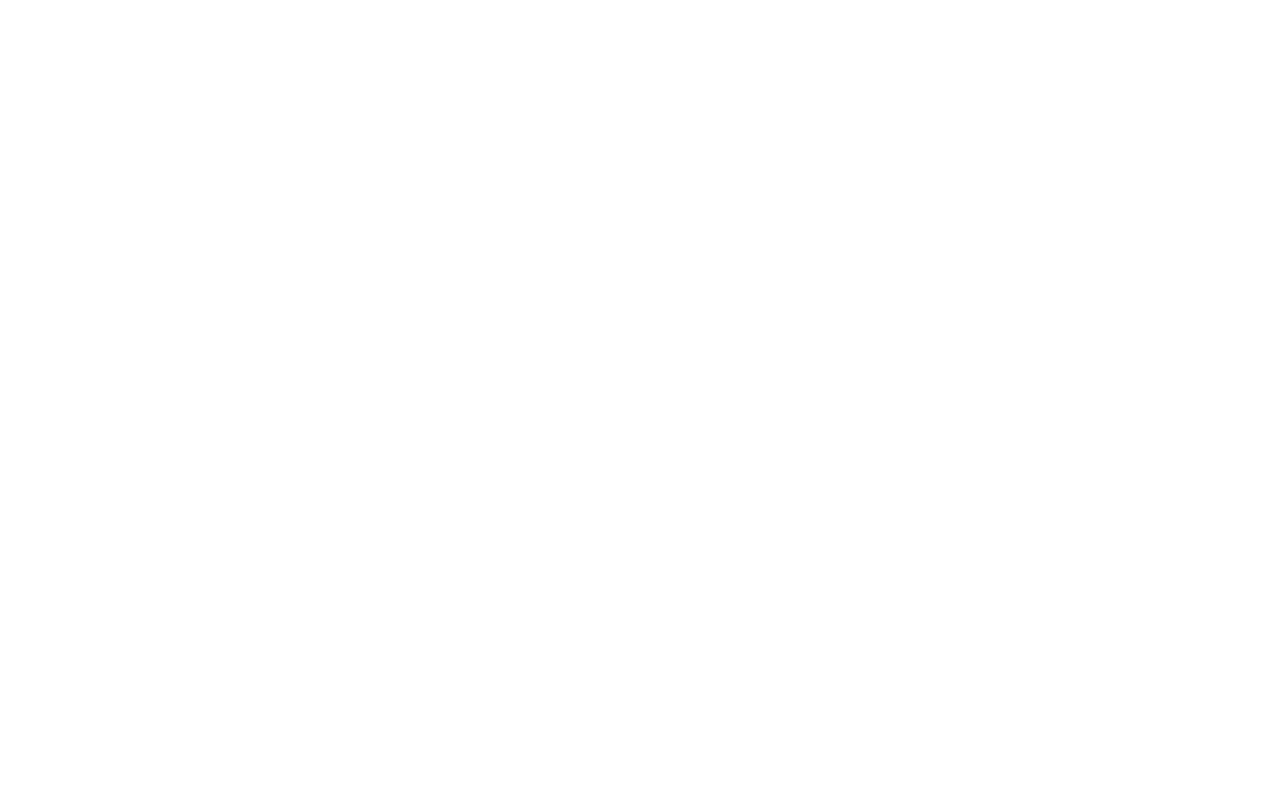
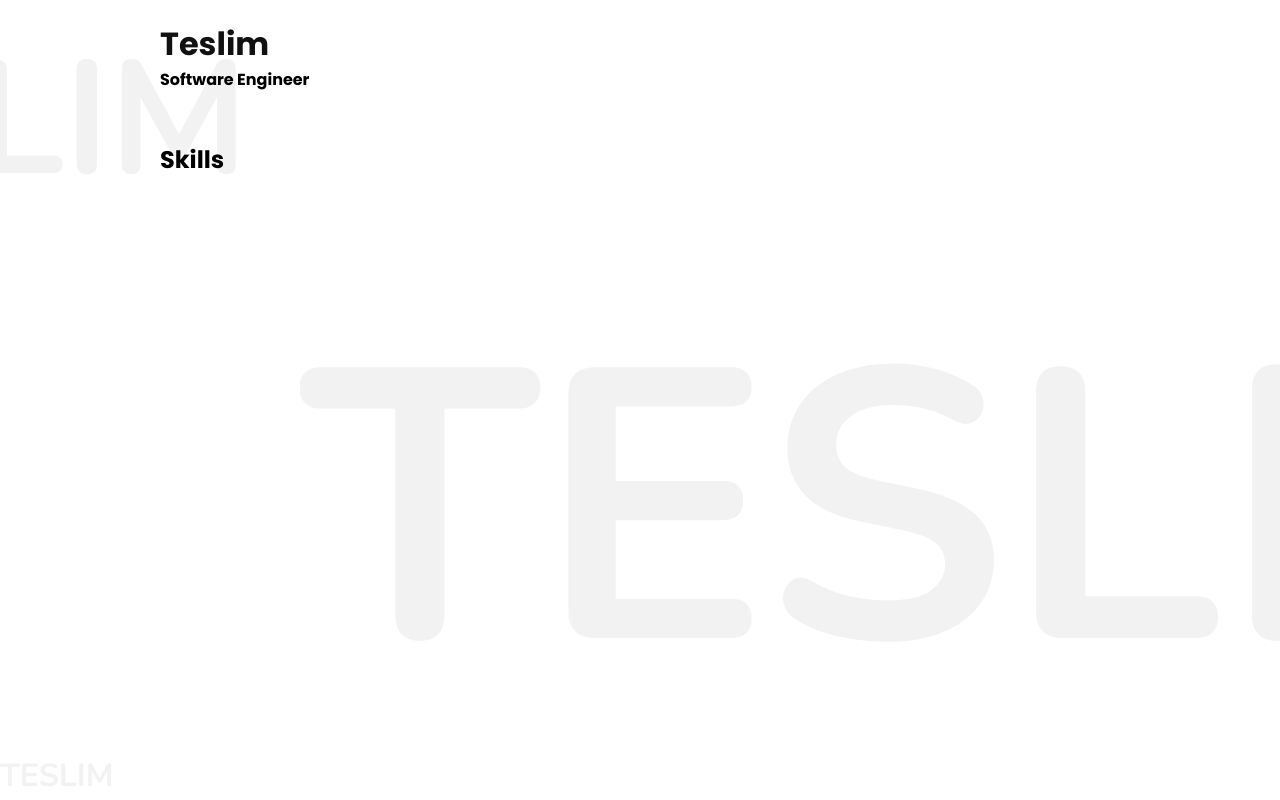
Before and after one commit to teslyym/PoRt_FoLiO, a React (Vite) app: page /skills in a window 1280 px wide. Before the commit this address had no page. Built offline with nearby package versions, Linux system fonts and the light colour scheme.

Commit message:
addition of skills sections

```diff
--- a/src/App.jsx
+++ b/src/App.jsx
@@ -3,6 +3,7 @@ import "./App.css";
 import { BrowserRouter, Route, Routes } from "react-router-dom";
 import Home from "./assets/Components/Home";
 import About from "./assets/Components/About";
+import Skills from "./assets/Components/Skills";
 
 function App() {
   return (
@@ -11,6 +12,7 @@ function App() {
         <Routes>
           <Route path="/" element={<Home />} />
           <Route path="about" element={<About />} />
+          <Route path="skills" element={<Skills />} />
         </Routes>
       </BrowserRouter>
     </>
--- a/src/assets/Components/Navbar.jsx
+++ b/src/assets/Components/Navbar.jsx
@@ -15,7 +15,7 @@ const Navbar = () => {
           </button>
 
           <button>
-            <Link>
+            <Link to={"/skills"}>
               <p className="flex font-roboto w-[100px] justify-center font-light p-[5px]   border-[3px] border-[#ccc] shadow-sm shadow-[gray] whitespace-nowrap">
                 Skills
               </p>
--- a/src/assets/Components/Skills.jsx
+++ b/src/assets/Components/Skills.jsx
@@ -1,7 +1,19 @@
 import React from "react";
+import Header from "./Loader/Header";
+import Background from "./Background";
 
 const Skills = () => {
-  return <div>Skills</div>;
+  return (
+    <div className="items-center  max-w-[1000px] mx-auto justify-center">
+      <div>
+        <Header />
+        <Background />
+        <div className="w-[700px] pt-[2rem] mb-[1rem] p-5 gap-4">
+          <h1 className="font-poppins font-bold text-2xl">Skills</h1>
+        </div>
+      </div>
+    </div>
+  );
 };
 
 export default Skills;
```
